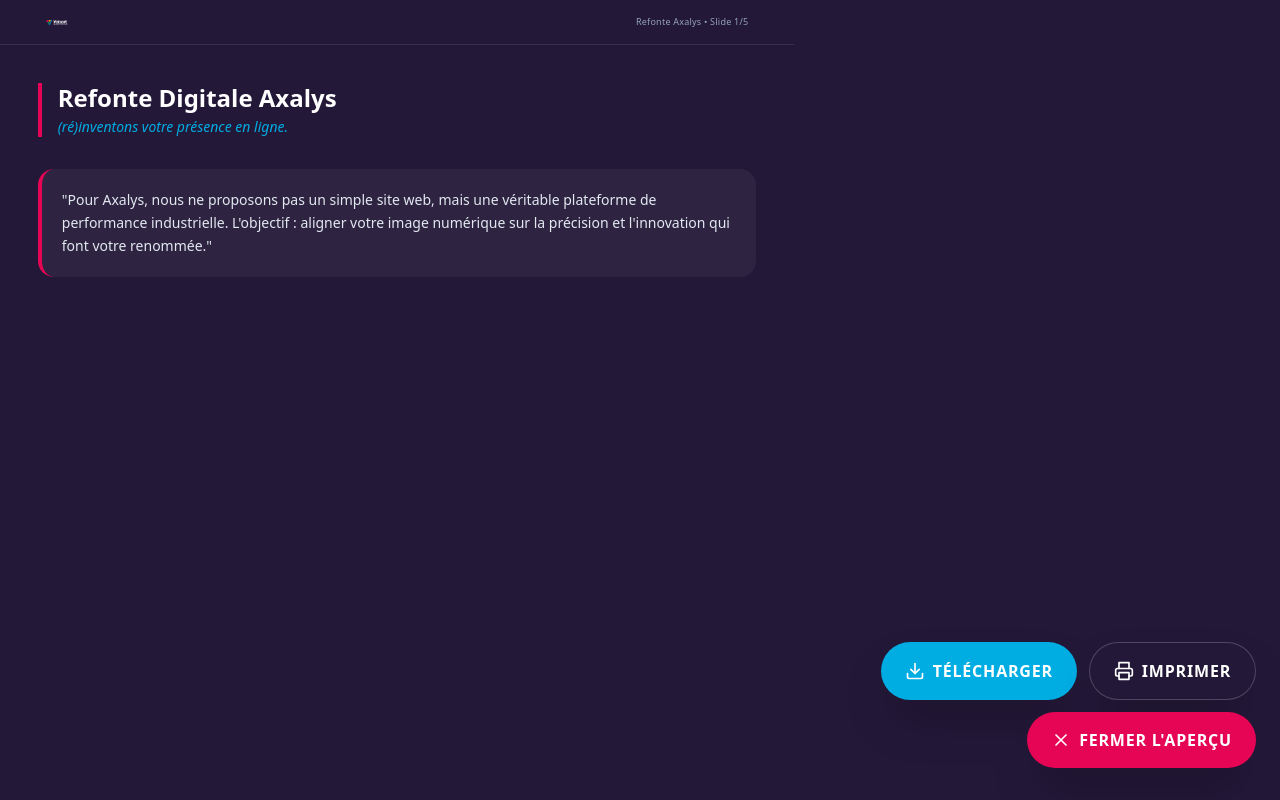
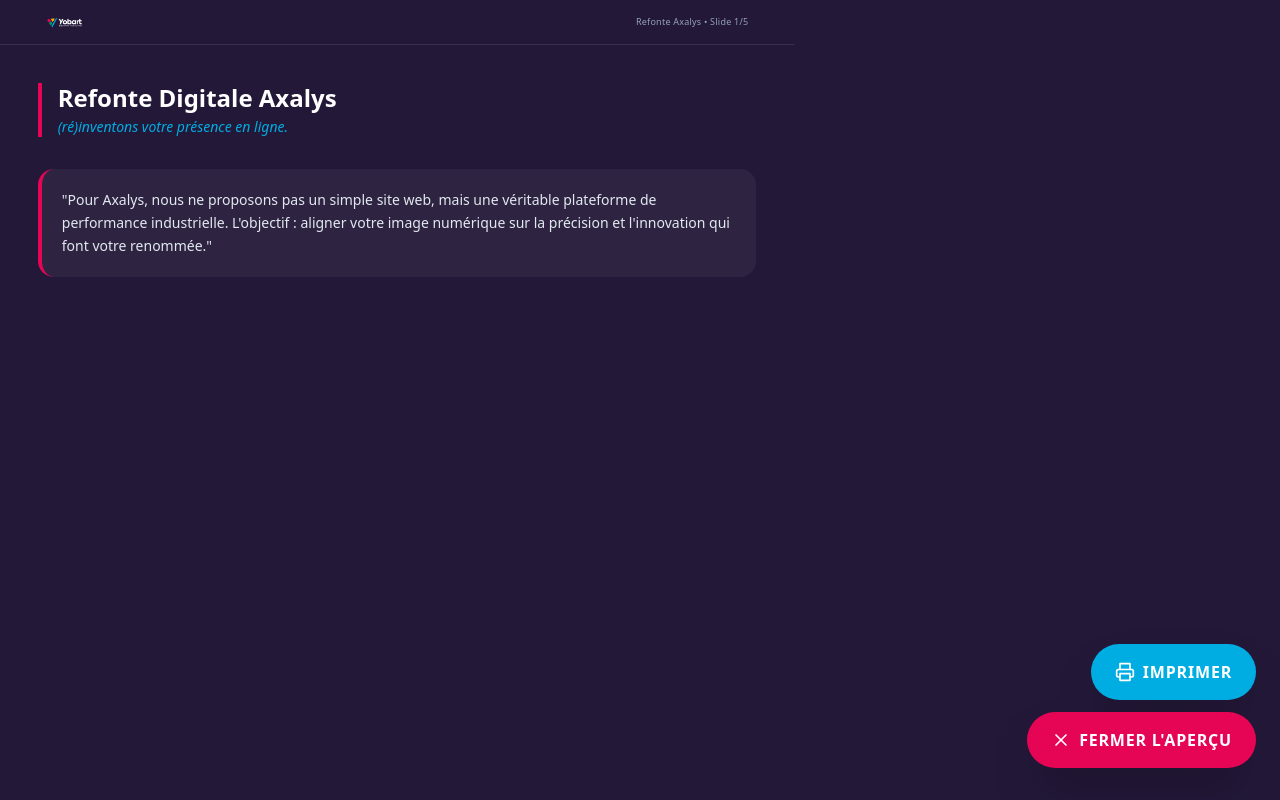
Before and after one commit to yobart-dev/devis-yobart, a React (Vite) app: page / in a window 1280 px wide. Both pictures are taken after a click on the button "PDF". Shown: the top 800 px of the page. Built offline with nearby package versions, Linux system fonts and the light colour scheme.

Commit message:
chore: resize logos and finalize print layout

```diff
--- a/src/app.jsx
+++ b/src/app.jsx
@@ -83,7 +83,7 @@
             {/* Header */}
             <header className="fixed top-0 w-full flex justify-between items-center z-50 bg-[#231838]/80 backdrop-blur-md border-b border-white/5 h-20 px-6">
                 <div className="flex items-center gap-6">
-                    <img src="/logo-yobart.png" alt="Yobart" className="h-12 w-auto" />
+                    <img src="/logo-yobart.png" alt="Yobart" className="h-16 w-auto" />
                     <div className="h-6 w-px bg-white/10"></div>
                     <img src="logo-axalys.png" alt="Axalys" className="h-6 w-auto brightness-0 invert opacity-50" />
                 </div>
@@ -258,7 +258,7 @@
                 >
                     {/* A4 Header */}
                     <div className="h-[12mm] flex items-center justify-between px-[12mm] border-b border-white/10 shrink-0">
-                        <img src="logo-yobart.png" alt="Yobart" className="h-6 w-auto" />
+                        <img src="/logo-yobart.png" alt="Yobart" className="h-10 w-auto" />
                         <div className="text-slate-400 text-[9px] font-medium tracking-wide">
                             Refonte Axalys • Slide {index + 1}/{SLIDES_DATA.length}
                         </div>
@@ -385,22 +385,13 @@
                 <PrintLayout />
                 {/* Floating Controls for UX */}
                 <div className="fixed bottom-8 right-6 z-[9999] flex flex-col items-end gap-3 print:hidden">
-                    <div className="flex flex-col md:flex-row gap-3">
                     <button
                         onClick={() => window.print()}
                         className="px-6 py-4 bg-[#00ade3] text-white rounded-full shadow-2xl font-black uppercase tracking-wider hover:bg-[#0091be] transition-colors flex items-center justify-center gap-2"
                     >
-                            <Download size={20} />
-                            Télécharger
-                        </button>
-                        <button
-                            onClick={() => window.print()}
-                            className="px-6 py-4 bg-[#231838] border border-white/20 text-white rounded-full shadow-2xl font-black uppercase tracking-wider hover:bg-[#1a1128] transition-colors flex items-center justify-center gap-2"
-                        >
                         <Printer size={20} />
                         Imprimer
                     </button>
-                    </div>
                     <button
                         onClick={() => setIsPdfMode(false)}
                         className="px-6 py-4 bg-[#e50554] text-white rounded-full shadow-2xl font-black uppercase tracking-wider hover:bg-[#c40448] transition-colors flex items-center justify-center gap-2 w-full md:w-auto"
--- a/src/index.css
+++ b/src/index.css
@@ -29,15 +29,15 @@
         width: 100% !important;
         margin: 0 !important;
         padding: 0 !important;
-        zoom: 0.9;
+        /* zoom: 0.9; - Removed for better visibility */
     }
 
     /* Prevent breaking inside slides and compensate for zoom to fill A4 */
     .print-slide {
         break-inside: avoid !important;
         page-break-inside: avoid !important;
-        width: 230mm !important;
-        height: 320mm !important;
+        width: 210mm !important;
+        height: 296mm !important;
     }
 
     /* Ensure no margins interfering */
```
Lines whose indentation alone changed are shown as unchanged.
